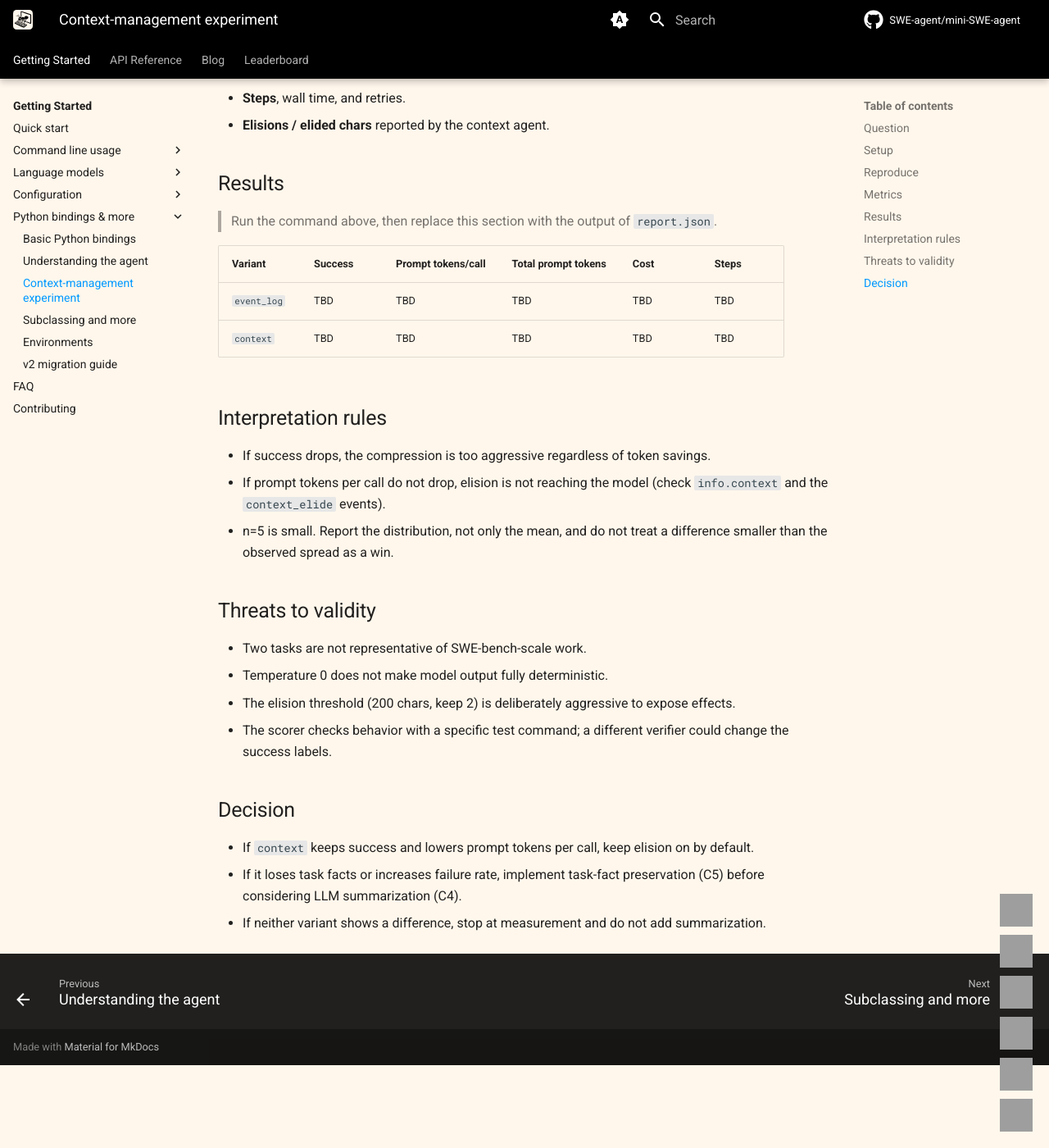
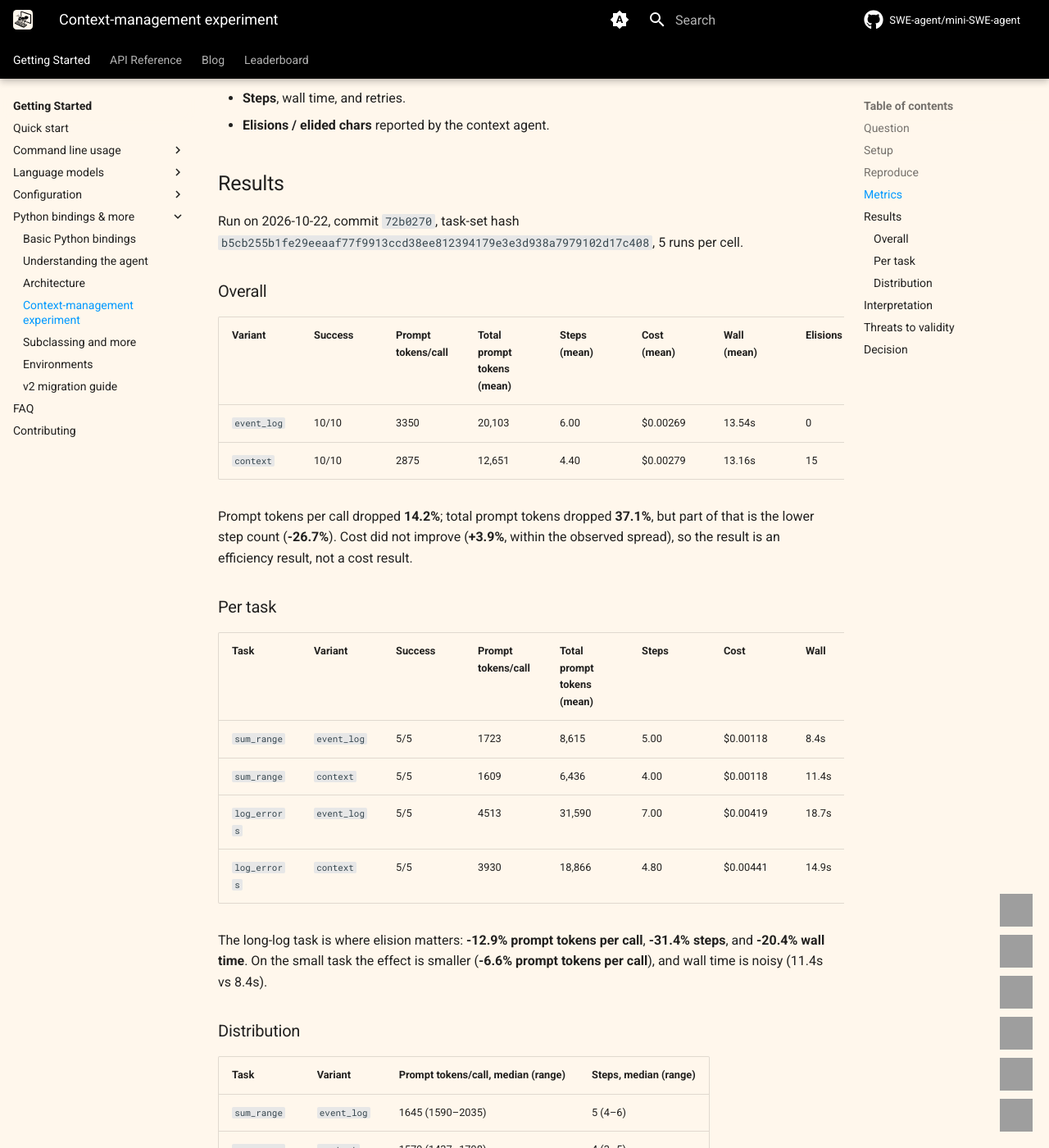
Before and after one commit to zwlay100724-lab/agent_learn, an MkDocs documentation site: the page built from docs/experiments.md, in a window 1280 px wide and 1400 px high, scrolled down 1528 px. Shown: the whole window at 82% size. Built offline with MkDocs 1.6.1 and Material for MkDocs 9.7.7, drawn with Linux system fonts in a browser that asks for light colours; comment, search, counter and statistics services are not loaded; the version menu is left out; some of the changed text lies outside the part shown; grey boxes are pictures that could not be loaded.

Commit message:
docs: document the architecture and context experiment results
Record the event-log/agent layering, resume and verification policies, token metrics, and the n=5 experiment result: success preserved, prompt tokens per call down 14.2%, no cost win.

````diff
--- /dev/null
+++ b/docs/architecture.md
@@ -0,0 +1,157 @@
+# Architecture
+
+This fork keeps the minimal `DefaultAgent` loop and adds observability, context management,
+resume, verification, and evaluation as layers on top. The shared substrate is an append-only
+event log.
+
+## Layers
+
+```text
+DefaultAgent
+  └── InteractiveAgent
+        └── EventLogAgent              # event log + large-output offload
+              ├── ResumableAgent       # resume from a saved trajectory
+              │     └── VerifiedAgent  # verify a submission before accepting it
+              └── ContextManagedAgent  # age out old observations
+```
+
+Run scripts select a class with `--agent-class` (or `agent.agent_class` in YAML), so the default
+`mini` behavior is unchanged unless a feature is requested.
+
+## Event log
+
+`EventLogAgent` wraps the model and environment in transparent proxies. The agent loop, messages,
+and trajectory format are not modified; the log is a side channel.
+
+`EventLogWriter` writes one JSON object per line to `<output_path>.events.jsonl` (or
+`event_log_path`). Every line is flushed, so a crash leaves a valid prefix. `read_events()` tolerates
+a truncated final line but rejects corruption in the middle.
+
+Every event carries:
+
+| Field | Meaning |
+|---|---|
+| `v` | Schema version |
+| `seq` | Monotonic sequence within the file |
+| `ts`, `mono` | Wall-clock and monotonic timestamps |
+| `run_id` | Groups a run, including resumed segments |
+| `step` | Agent step index |
+| `event` | Event type |
+
+Event types:
+
+| Event | Emitted when | Notable fields |
+|---|---|---|
+| `run_start` | `run()` begins | agent/model/env types, paths, version |
+| `run_resumed` | A trajectory is resumed | trajectory, clean boundary, in-flight events, probe |
+| `step_start` / `step_end` | Around each `step()` | duration, outcome, exit status |
+| `llm_call` | Each model call | duration, attempts, cost, tokens, digest, action count |
+| `llm_retry` | Tenacity retries a call | attempt number, error |
+| `action` | Each environment action | duration, returncode, submitted, output size/hash/preview/ref |
+| `verification` | A non-agent check command | command, passed, returncode, output |
+| `delivery` | Delivery artifacts are collected | command, returncode, output |
+| `workspace_probe` | A resume check command | command, returncode, output hash |
+| `context_elide` | Old observations are aged out | count, chars, per-message paths |
+| `snapshot_written` | The trajectory is saved | path, message count |
+| `run_end` | The run exits | exit status, task state, cost, tokens, error |
+
+Token usage is normalized by `models/utils/usage.py`. It handles completion APIs
+(`prompt_tokens` / `completion_tokens`) and response APIs (`input_tokens` / `output_tokens`), plus
+Anthropic cache fields. Missing usage is `None`, never `0`. Format errors are billed, so the
+`FormatError` path records usage too. Each message keeps its normalized usage in `extra.usage`;
+`info.tokens` in the trajectory is recomputed from those messages, so resuming a run does not lose
+the totals.
+
+## Large outputs
+
+`_EventLogEnvironment` stores an action output longer than `output_offload_threshold_chars`
+(default 10,000) under `<event log>.outputs/<run_id>/<seq>-<label>.txt`, capped at
+`output_offload_max_bytes` (default 5 MB). The observation template can point the model at
+`output_path`, so it can read the full text with `grep`, `sed`, or `head` instead of carrying it in
+the context. Offload is limited to `LocalEnvironment`; other environments keep their output inline.
+
+## Context management
+
+`ContextManagedAgent` tags observation messages as they are created. Before each model call it
+keeps the most recent `context_max_observations` observations and replaces older observations
+longer than `context_elide_min_chars` with:
+
+```text
+[observation elided to save context; full output: <path>]
+```
+
+The full text is stored under `<event log>.context/<run_id>/`. Elision is idempotent: a message
+marked `extra.elided` is skipped. System, task, assistant, and exit messages are never elided.
+Each compaction emits a `context_elide` event, and the trajectory records
+`info.context.elided_observations` and `elided_chars`.
+
+The experiment uses an aggressive configuration (`max=2`, `min_chars=200`) to expose the effect;
+the code default is `max=8`, `min_chars=2000`.
+
+## Resume
+
+`ResumableAgent` loads messages, cost, calls, and task from the trajectory, then derives the run
+boundary from the event log:
+
+- It refuses to resume a run that already ended with an exit message or `run_end`.
+- It refuses by default when the last event is not `snapshot_written` or `run_end`, because the
+  in-flight step may already have changed the workspace. The error lists the commands recorded
+  after the last snapshot.
+- `resume_policy="as_is"` proceeds anyway, accepting at-least-once semantics.
+- `resume_check_command` runs a workspace probe before continuing and records it as
+  `workspace_probe`.
+
+The loop itself is the extracted `DefaultAgent._run_loop()`, so a resumed agent re-enters the same
+control flow. A resumed run keeps the original `run_id` and continues the event `seq`.
+
+## Verification and delivery
+
+`VerifiedAgent` intercepts a `Submitted` exit and runs `verify_command` out of band. Return code 0
+accepts the submission as `Succeeded`. A failure is fed back to the model (up to
+`verify_max_attempts`) with the command and output; exhausting attempts accepts it as
+`VerificationFailed`. If the verifier itself crashes, the result is `Unverified`.
+
+The exit status is unchanged; the authoritative delivery state is `task_state`:
+
+| State | Meaning |
+|---|---|
+| `Succeeded` | Verified successfully |
+| `VerificationFailed` | Verification ran and failed |
+| `Unverified` | Submitted without a verifier, or the verifier could not run |
+| `Incomplete` | Limits or repeated format errors |
+| `Error` | Other termination |
+
+On acceptance, `delivery_command` (default `git status --porcelain`) records the changed files in
+`info.delivery`.
+
+## Evaluation
+
+`mini-extra eval` reads trajectories offline and reports:
+
+- Strict success rate: only `task_state == "Succeeded"` counts.
+- Outcome buckets and failure reasons.
+- Cost, wall/LLM/environment time, steps, calls, and retries.
+- Prompt/completion/total tokens, including mean prompt tokens per call.
+- Elisions and elided characters.
+- Coverage warnings for missing event logs or token usage.
+
+`--baseline` compares two directories overall and by task group. Token deltas use absolute values
+and percentages; success uses percentage points. Missing metrics stay `None` and render as `n/a`,
+so they are not confused with zero.
+
+## Reproducible experiments
+
+`examples/eval_tasks/run_experiment.py` runs each task and variant in its own copied git repository,
+scores it with an external `pytest`, and writes `meta.json` plus `report.json`. Metadata includes
+the git commit and dirty flag, model, temperature, task-set hash, command, and run count. See
+[Context-management experiment](experiments.md).
+
+## Known limitations
+
+- The agent hierarchy is single-inheritance: `ContextManagedAgent` and `VerifiedAgent` cannot be
+  combined without a mixin or wrapper refactor.
+- Benchmark runners construct `ProgressTrackingAgent(DefaultAgent)` directly, so they do not emit
+  event logs yet.
+- Resume checks the event boundary, not a hash of the workspace; external edits between runs are
+  not detected.
+- The event schema is additive at version 1; new fields are optional so older logs remain readable.
--- a/docs/experiments.md
+++ b/docs/experiments.md
@@ -53,32 +53,72 @@
 
 ## Results
 
-> Run the command above, then replace this section with the output of `report.json`.
+Run on 2026-10-22, commit `72b0270`, task-set hash
+`b5cb255b1fe29eeaaf77f9913ccd38ee812394179e3e3d938a7979102d17c408`, 5 runs per cell.
 
-| Variant | Success | Prompt tokens/call | Total prompt tokens | Cost | Steps |
-|---|---|---|---|---|---|
-| `event_log` | TBD | TBD | TBD | TBD | TBD |
-| `context` | TBD | TBD | TBD | TBD | TBD |
+### Overall
 
-## Interpretation rules
+| Variant | Success | Prompt tokens/call | Total prompt tokens (mean) | Steps (mean) | Cost (mean) | Wall (mean) | Elisions |
+|---|---|---|---|---|---|---|---|
+| `event_log` | 10/10 | 3350 | 20,103 | 6.00 | $0.00269 | 13.54s | 0 |
+| `context` | 10/10 | 2875 | 12,651 | 4.40 | $0.00279 | 13.16s | 15 |
 
-- If success drops, the compression is too aggressive regardless of token savings.
-- If prompt tokens per call do not drop, elision is not reaching the model (check `info.context`
-  and the `context_elide` events).
-- n=5 is small. Report the distribution, not only the mean, and do not treat a difference smaller
-  than the observed spread as a win.
+Prompt tokens per call dropped **14.2%**; total prompt tokens dropped **37.1%**, but part of that is
+the lower step count (**-26.7%**). Cost did not improve (**+3.9%**, within the observed spread), so
+the result is an efficiency result, not a cost result.
+
+### Per task
+
+| Task | Variant | Success | Prompt tokens/call | Total prompt tokens (mean) | Steps | Cost | Wall |
+|---|---|---|---|---|---|---|---|
+| `sum_range` | `event_log` | 5/5 | 1723 | 8,615 | 5.00 | $0.00118 | 8.4s |
+| `sum_range` | `context` | 5/5 | 1609 | 6,436 | 4.00 | $0.00118 | 11.4s |
+| `log_errors` | `event_log` | 5/5 | 4513 | 31,590 | 7.00 | $0.00419 | 18.7s |
+| `log_errors` | `context` | 5/5 | 3930 | 18,866 | 4.80 | $0.00441 | 14.9s |
+
+The long-log task is where elision matters: **-12.9% prompt tokens per call**, **-31.4% steps**,
+and **-20.4% wall time**. On the small task the effect is smaller (**-6.6% prompt tokens per call**),
+and wall time is noisy (11.4s vs 8.4s).
+
+### Distribution
+
+| Task | Variant | Prompt tokens/call, median (range) | Steps, median (range) |
+|---|---|---|---|
+| `sum_range` | `event_log` | 1645 (1590–2035) | 5 (4–6) |
+| `sum_range` | `context` | 1579 (1437–1798) | 4 (3–5) |
+| `log_errors` | `event_log` | 4181 (2515–7121) | 7 (5–9) |
+| `log_errors` | `context` | 3891 (3618–4265) | 5 (4–5) |
+
+The context variant is also more consistent on the long task: its prompt-token range is much
+narrower than the baseline's, and every run takes 4–5 steps instead of 5–9.
+
+## Interpretation
+
+- **Success is preserved**: 10/10 in both variants, and no protected file was modified.
+- **Elision is reaching the model**: 15 elisions removed 67,948 characters in the context runs.
+- **The benefit scales with observation size**: large effect on `log_errors`, small effect on
+  `sum_range`.
+- **Cost is not a win**: fewer steps and lower prompt tokens did not translate into lower cost.
+  Do not claim cost savings from this experiment.
+- **Wall time is noisy**: the long-task improvement is plausible; the small-task regression is not
+  conclusive.
 
 ## Threats to validity
 
-- Two tasks are not representative of SWE-bench-scale work.
+- Two tasks are not representative of SWE-bench-scale work, and n=5 per cell is small.
 - Temperature 0 does not make model output fully deterministic.
-- The elision threshold (200 chars, keep 2) is deliberately aggressive to expose effects.
+- The elision threshold (200 chars, keep 2) is deliberately aggressive to expose effects; the code
+  default is 2000 chars and 8 observations.
 - The scorer checks behavior with a specific test command; a different verifier could change the
   success labels.
+- Cost is dominated by cache and provider pricing effects, not only by prompt length.
 
 ## Decision
 
-- If `context` keeps success and lowers prompt tokens per call, keep elision on by default.
-- If it loses task facts or increases failure rate, implement task-fact preservation (C5) before
-  considering LLM summarization (C4).
-- If neither variant shows a difference, stop at measurement and do not add summarization.
+- **Keep observation elision enabled** for long-running tasks; it preserves success and reduces
+  prompt tokens per call and step count.
+- **Do not implement C4 (LLM summarization) yet.** The experiment does not show that observation
+  elision is insufficient. Revisit C4 only after a larger task set shows a failure mode.
+- **Do not claim cost savings.** The observed cost delta is slightly positive.
+- **C5 (task-fact preservation) remains conditional.** No task facts were lost in this run; if a
+  larger experiment shows lost goals or constraints, implement C5 before C4.
--- a/mkdocs.yml
+++ b/mkdocs.yml
@@ -79,6 +79,7 @@
     - "Python bindings & more":
       - "Basic Python bindings": usage/python_bindings.md
       - "Understanding the agent": advanced/control_flow.md
+      - "Architecture": architecture.md
       - "Context-management experiment": experiments.md
       - "Subclassing and more": advanced/cookbook.md
       - "Environments": advanced/environments.md
````
